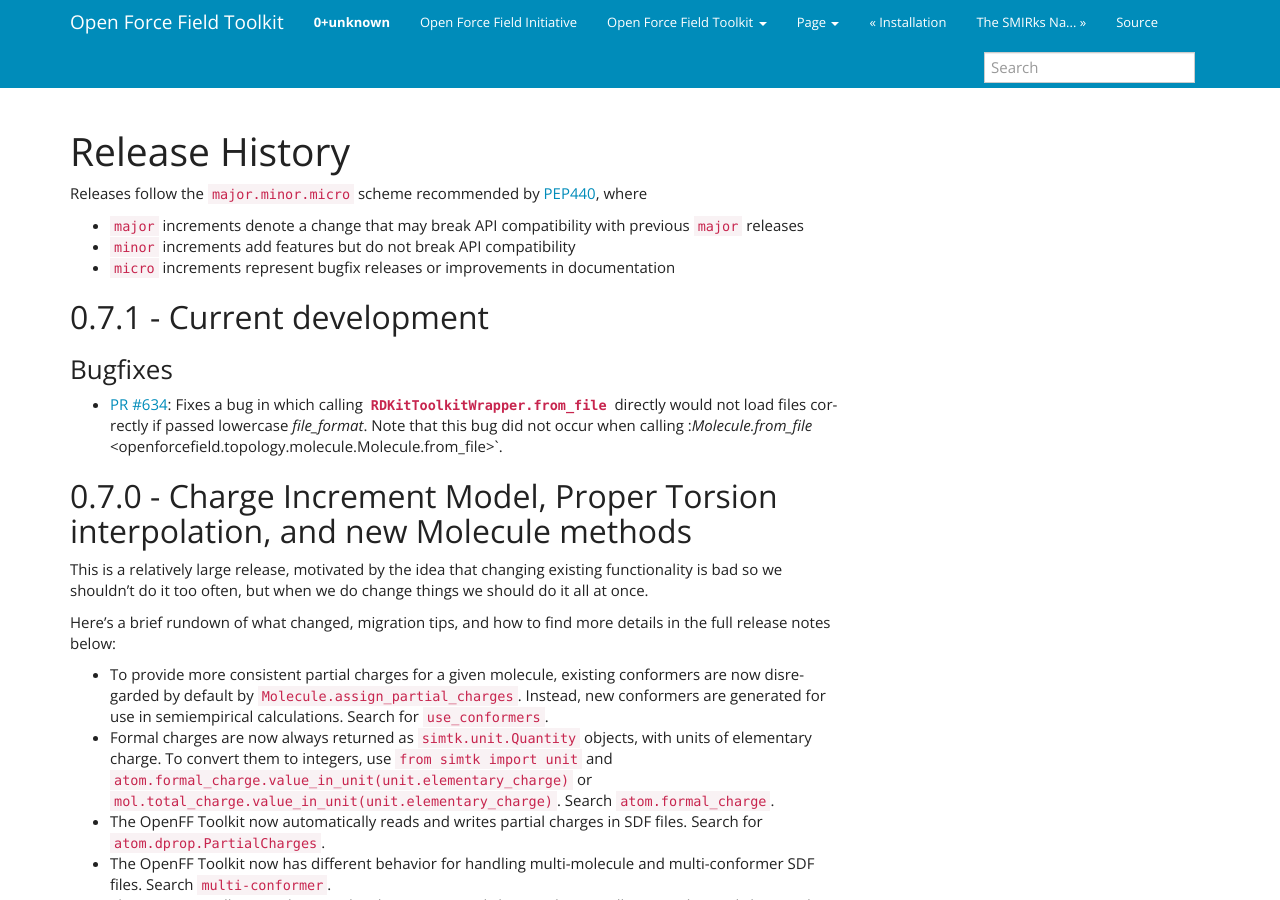
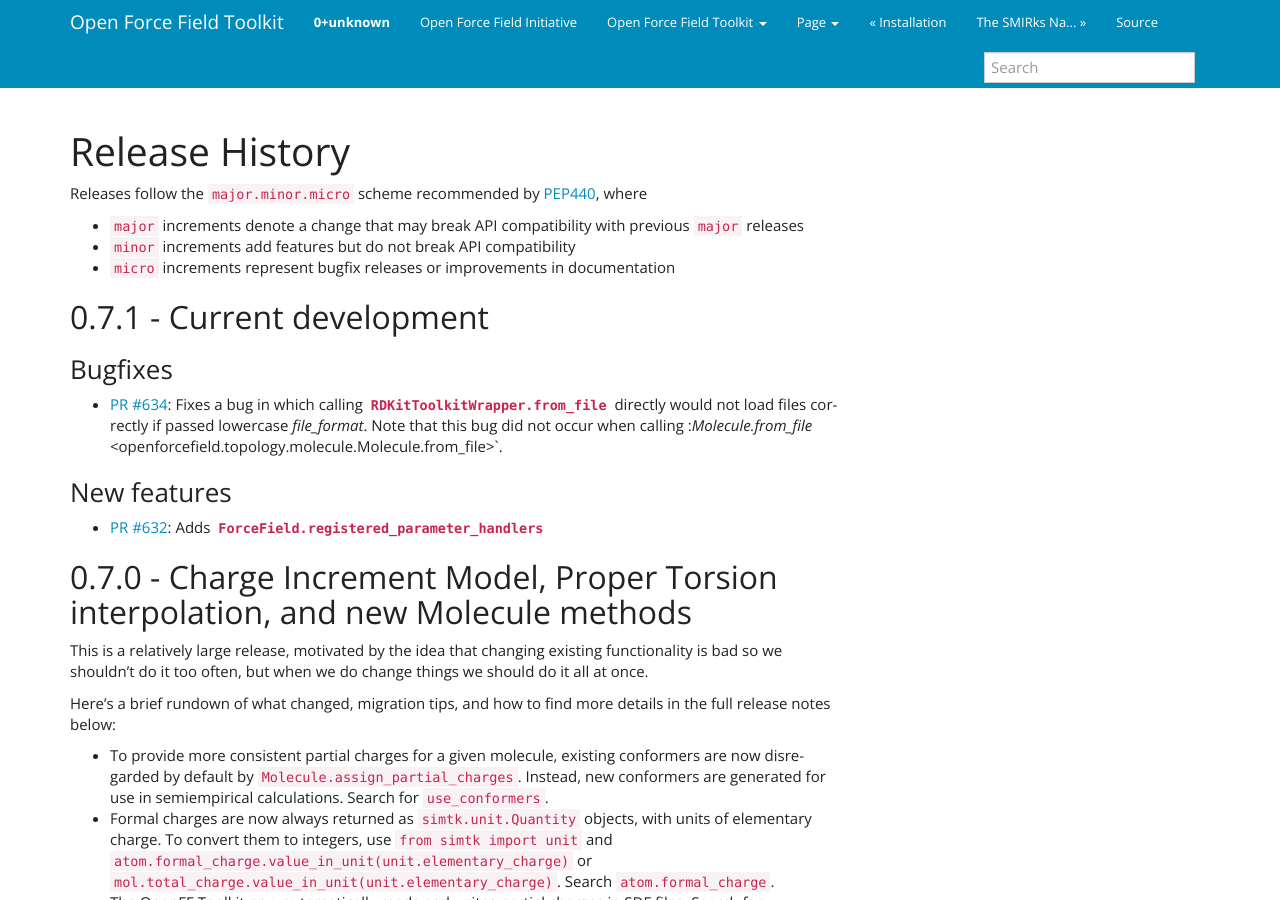
Before and after one commit to openforcefield/openff-toolkit, a Sphinx documentation site: the page built from docs/releasehistory.rst, in a window 1280 px wide and 900 px high. Built offline with Sphinx 7.4.7, drawn with Linux system fonts in a browser that asks for light colours.

Commit message:
DOCS: Update changelog for PR #632

```diff
--- a/docs/releasehistory.rst
+++ b/docs/releasehistory.rst
@@ -16,6 +16,12 @@
   :py:meth:`RDKitToolkitWrapper.from_file <openforcefield.utils.toolkits.RDKitToolkitWrapper.from_file>` directly
   would not load files correctly if passed lowercase `file_format`. Note that this bug did not occur when calling
   :`Molecule.from_file` <openforcefield.topology.molecule.Molecule.from_file>`.
+
+New features
+""""""""""""
+- `PR #632 <https://github.com/openforcefield/openforcefield/pull/632>`_: Adds
+  :py:meth:`ForceField.registered_parameter_handlers
+  <openforcefield.typing.engines.smirnoff.forcefield.ForceField.registered_parameter_handlers>`
 
 0.7.0 - Charge Increment Model, Proper Torsion interpolation, and new Molecule methods
 --------------------------------------------------------------------------------------
```
